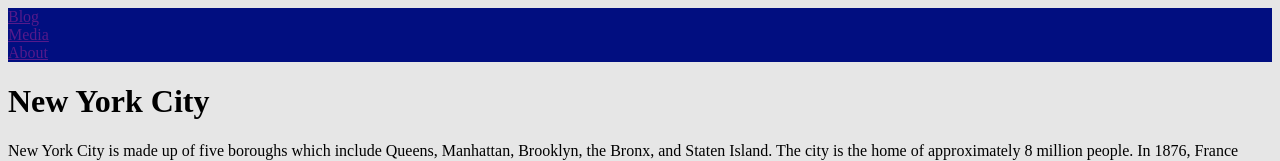
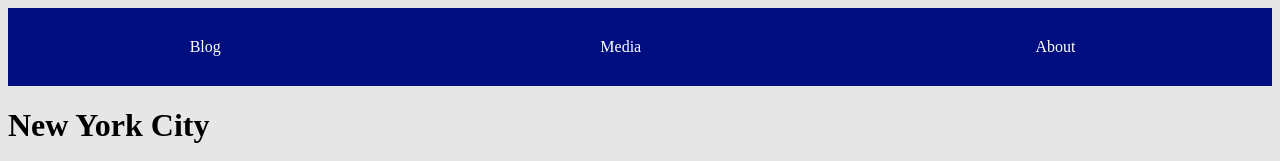
Before and after one commit to georgeIkomi/new_york_city_blog, a plain HTML site: page index.html in a window 1280 px wide. Shown: the top 161 px of the page. Drawn offline with Linux system fonts and the light colour scheme.

Commit message:
add styling to links

```diff
--- a/style.css
+++ b/style.css
@@ -11,3 +11,15 @@ nav ul {
     display: table;
     width: 100%;
 }
+
+nav li {
+    display: table-cell;
+}
+
+li a {
+    display: block;
+    color: white;
+    text-align: center;
+    padding: 30px;
+    text-decoration: none;
+}
```
